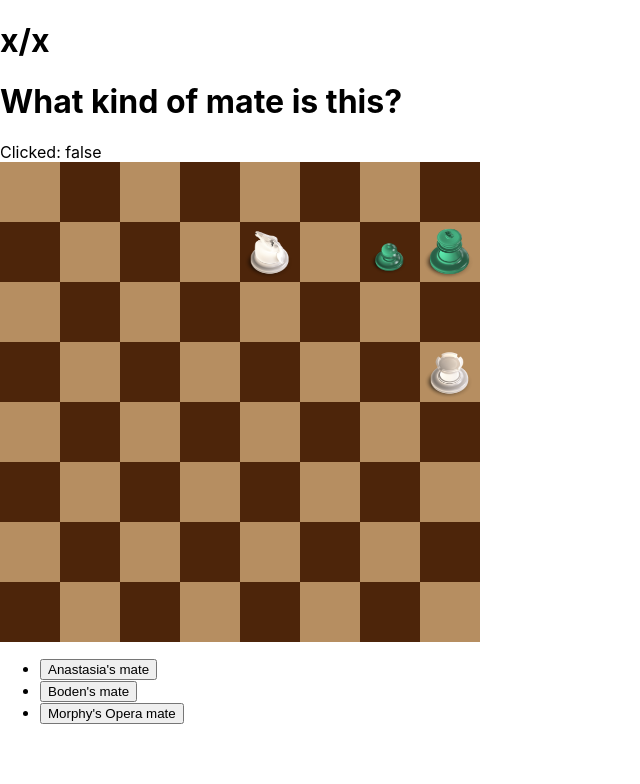
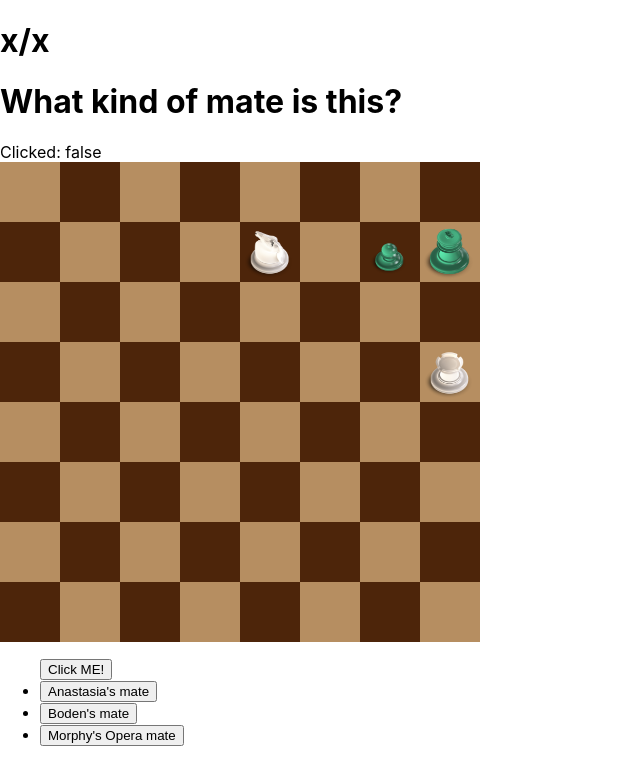
Before and after one commit to AlexanderTroup/chess-mate, a React (Create React App) app: page / in a window 1280 px wide. Shown: the top 784 px of the page, without its empty margins (0-640 px from the left). Built offline with nearby package versions, Linux system fonts and the light colour scheme.

Commit message:
add button that toggles that the button was clicked.

```diff
--- a/src/components/App.tsx
+++ b/src/components/App.tsx
@@ -2,7 +2,7 @@ import React from 'react';
 import './App.css';
 import Board from './Board/Board'
 import {connect, ConnectedProps} from 'react-redux'
-import { MarkClickedState } from '../types';
+import { MarkClickedState, MARK_CLICKED } from '../types';
 
 interface RootState {
   markClicked: MarkClickedState
@@ -18,7 +18,11 @@ const mapState = (state: RootState) => {
   }
 }
 
-const connector = connect(mapState)
+const mapDispatch = {
+  toggleClicked: () => ({type: MARK_CLICKED})
+}
+
+const connector = connect(mapState, mapDispatch)
 
 type PropsFromRedux = ConnectedProps<typeof connector>
 
@@ -30,6 +34,7 @@ const App: React.FC<PropsFromRedux> = (props) => {
       Clicked: {props.clicked.toString()}
       <Board/>
       <ul>
+        <button onClick={props.toggleClicked}>Click ME!</button>
         <li>
           <button>Anastasia's mate</button>
         </li>
```
